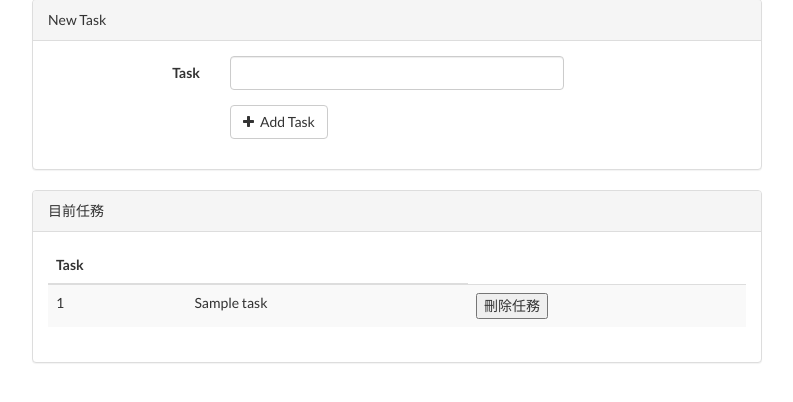
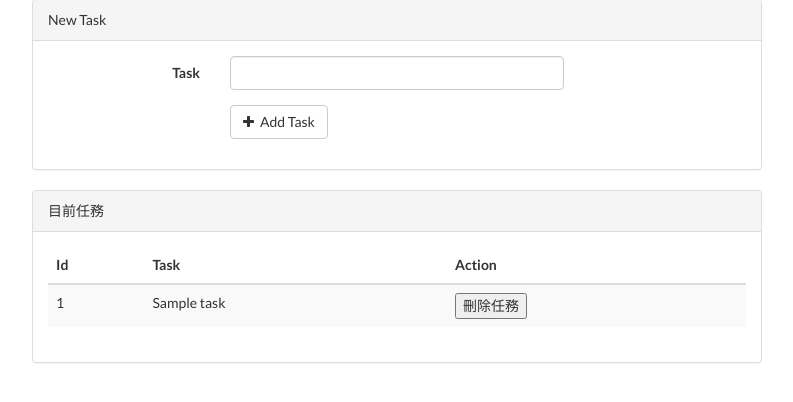
Before and after one commit to Genie0669/demo_git, a Laravel app: page / in a window 1280 px wide. Shown: the part 73-475 px from the top of the page, without its empty margins (243-1036 px from the left). Run offline with Laravel 8, Linux system fonts and the light colour scheme; tables that the repository leaves empty or names only in its code hold one stand-in row (values such as "Sample post"); settings files or empty folders that the repository lacks are supplied; some libraries are stand-ins or nearby versions.

Commit message:
20170920 16:56

```diff
--- a/resources/views/tasks.blade.php
+++ b/resources/views/tasks.blade.php
@@ -52,8 +52,9 @@
 
                             <!-- 表頭 -->
                             <thead>
+                                <th>Id</th>
                                 <th>Task</th>
-                                <th>&nbsp;</th>
+                                <th>Action</th>
                             </thead>
 
                             <!-- 表身 -->
@@ -72,7 +73,8 @@
 
                                         <!-- 刪除按鈕 -->
                                         <td>
-                                            <form action="{{ url('task/'.$task->id) }}" method="POST">
+                                            <!-- <form action="{{ url('task/'.$task->id) }}" method="POST"> -->
+                                            <form action="task/{{ $task->id }}" method="POST">
                                                 {{ csrf_field() }}
                                                 {{ method_field('DELETE') }}
 
```
